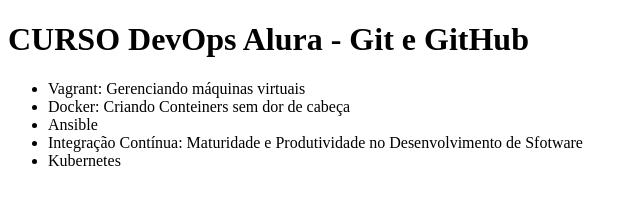
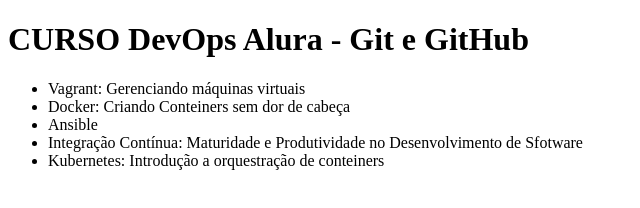
Before and after one commit to MichaelrRod/alura-git, a plain HTML site: page index.html in a window 1280 px wide. Shown: the whole page, without its empty margins (0-640 px from the left). Drawn offline with Linux system fonts and the light colour scheme.

Commit message:
alterado nome do curo kubernetes(michael)

```diff
--- a/index.html
+++ b/index.html
@@ -19,7 +19,7 @@
 		        <li>Docker: Criando Conteiners sem dor de cabeça</li>
 		        <li>Ansible</li>
 		        <li>Integração Contínua: Maturidade e Produtividade no Desenvolvimento de Sfotware</li>
-		        <li>Kubernetes</li>
+		        <li>Kubernetes: Introdução a orquestração de conteiners</li>
 			</ul>
 		</div>
 
```
